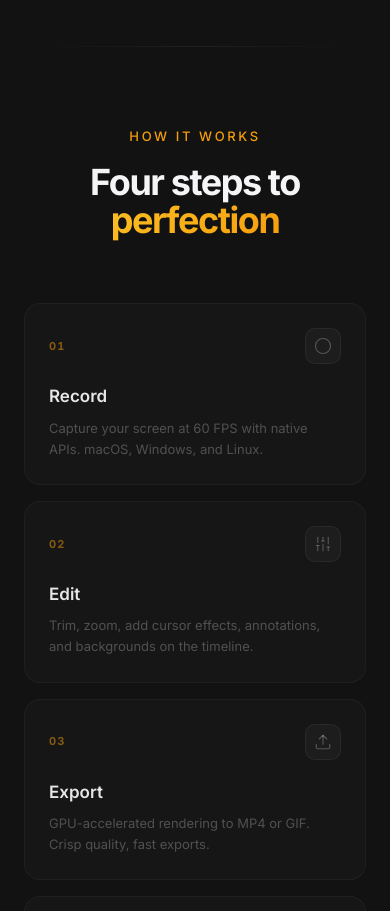
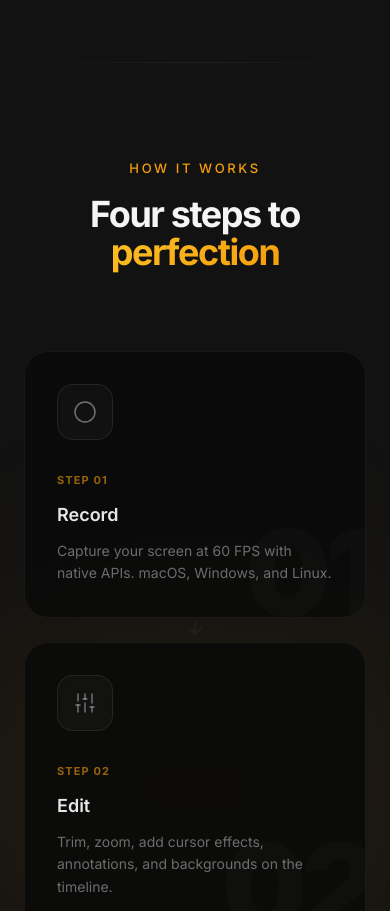
Before and after one commit to Jahirsheikh12/screen-mint, a React (Vite) app in the folder website/: page / in a window 390 px wide. Shown: the part 6380-7291 px from the top of the page. Built offline with nearby package versions, Linux system fonts and the light colour scheme.

Commit message:
refactor: update WorkflowSection component

```diff
--- a/website/src/components/WorkflowSection.tsx
+++ b/website/src/components/WorkflowSection.tsx
@@ -2,7 +2,6 @@ import gsap from "gsap";
 import { Circle, Send, Sliders, Upload } from "lucide-react";
 import { useEffect, useRef } from "react";
 import { prefersReducedMotion } from "../hooks/useGSAP";
-import { Card } from "./ui/card";
 
 const steps = [
 	{
@@ -70,60 +69,67 @@ export function WorkflowSection() {
 	}, []);
 
 	return (
-		<section ref={sectionRef} id="how-it-works" className="relative py-20 md:py-28 px-6">
-			<div className="section-divider max-w-6xl mx-auto mb-20" />
+		<section ref={sectionRef} id="how-it-works" className="relative py-24 md:py-32 px-6 overflow-hidden">
+			{/* Ambient Background Glow */}
+			<div className="absolute top-1/2 left-1/2 -translate-x-1/2 -translate-y-1/2 w-[600px] h-[400px] bg-amber-500/5 blur-[100px] rounded-full pointer-events-none"></div>
 
-			<div className="max-w-5xl mx-auto">
+			<div className="section-divider max-w-6xl mx-auto mb-24 relative z-10" />
+
+			<div className="max-w-6xl mx-auto relative z-10">
 				{/* Heading */}
-				<div className="wf-head text-center mb-16">
+				<div className="wf-head text-center mb-20">
 					<p className="section-eyebrow mb-4">How it works</p>
 					<h2 className="section-headline">
 						Four steps to <span className="text-gradient">perfection</span>
 					</h2>
 				</div>
 
-				{/* Steps */}
-				<div className="wf-steps grid grid-cols-1 sm:grid-cols-2 lg:grid-cols-4 gap-4">
+				{/* Steps Container */}
+				<div className="wf-steps relative">
+					{/* Connecting Beam (Desktop only) */}
+					<div className="hidden lg:block absolute top-1/2 left-[10%] w-[80%] h-[1px] -translate-y-1/2 z-0 bg-gradient-to-r from-transparent via-white/10 to-transparent">
+						<div className="absolute top-0 left-[20%] w-[60%] h-full bg-gradient-to-r from-transparent via-amber-500/20 to-transparent animate-pulse"></div>
+					</div>
+
+					<div className="grid grid-cols-1 sm:grid-cols-2 lg:grid-cols-4 gap-6 lg:gap-8 relative z-10">
 						{steps.map((step, i) => {
 							const Icon = step.icon;
 							return (
-							<div key={step.number} className="wf-step group relative">
-								<Card className="wf-card shadow-none text-inherit">
-									{/* Number + icon row */}
-									<div className="flex items-center justify-between mb-5">
-										<span className="wf-number">{step.number}</span>
-										<div className="wf-icon">
-											<Icon
-												className="w-[18px] h-[18px] text-white/25 group-hover:text-brand-400 transition-colors duration-400"
-												strokeWidth={1.5}
-											/>
+								<div key={step.number} className="wf-step group relative h-full">
+									{/* Hover Glow Behind Card */}
+									<div className="absolute -inset-0.5 bg-gradient-to-br from-amber-500/20 to-orange-600/0 rounded-[1.75rem] blur-xl opacity-0 group-hover:opacity-100 transition-opacity duration-700 pointer-events-none"></div>
+
+									<div className="relative h-full p-8 rounded-[1.5rem] bg-[#0a0a0a]/90 border border-white/[0.06] backdrop-blur-xl transition-all duration-500 group-hover:bg-[#0f0f0f]/90 group-hover:border-amber-500/30 group-hover:-translate-y-2 group-hover:shadow-[0_20px_40px_-15px_rgba(245,158,11,0.15)] overflow-hidden flex flex-col">
+
+										{/* Background Watermark Number */}
+										<div className="absolute -bottom-4 -right-2 text-[120px] font-black tracking-tighter text-white/[0.02] group-hover:text-amber-500/[0.04] transition-colors duration-700 pointer-events-none select-none leading-none">
+											{step.number}
+										</div>
+
+										{/* Icon Dock */}
+										<div className="w-14 h-14 mb-8 rounded-[1rem] bg-white/[0.03] border border-white/[0.08] flex items-center justify-center text-white/40 group-hover:text-amber-500 group-hover:scale-110 group-hover:bg-amber-500/10 group-hover:border-amber-500/30 transition-all duration-500 shadow-inner relative z-10">
+											<Icon className="w-6 h-6 stroke-[1.5]" />
+										</div>
+
+										{/* Content */}
+										<div className="relative z-10 flex-1 flex flex-col">
+											<div className="flex items-center gap-3 mb-3">
+												<span className="text-[11px] font-bold tracking-widest text-amber-500/60 uppercase group-hover:text-amber-500 transition-colors duration-300">Step {step.number}</span>
+											</div>
+											<h3 className="text-[18px] font-semibold text-white/90 mb-3 group-hover:text-white transition-colors duration-300">
+												{step.title}
+											</h3>
+											<p className="text-[14px] leading-relaxed text-white/40 group-hover:text-white/60 transition-colors duration-500">
+												{step.description}
+											</p>
 										</div>
 									</div>
 
-									{/* Title */}
-									<h3 className="text-[17px] font-semibold text-white/90 mb-2 group-hover:text-white transition-colors duration-300">
-										{step.title}
-									</h3>
-
-									{/* Description */}
-									<p className="text-[13px] leading-relaxed text-white/25 group-hover:text-white/35 transition-colors duration-400">
-										{step.description}
-									</p>
-								</Card>
-
-								{/* Arrow connector (hidden on last + mobile) */}
+									{/* Mobile Connector Arrow */}
 									{i < steps.length - 1 && (
-									<div className="hidden lg:flex absolute -right-[10px] top-1/2 -translate-y-1/2 z-10 text-white/[0.08]">
-										<svg
-											width="16"
-											height="16"
-											viewBox="0 0 16 16"
-											fill="none"
-											stroke="currentColor"
-											strokeWidth="1.5"
-											strokeLinecap="round"
-										>
-											<path d="M5 3l5 5-5 5" />
+										<div className="sm:hidden absolute -bottom-5 left-1/2 -translate-x-1/2 z-0 text-white/[0.08] animate-pulse">
+											<svg width="20" height="20" viewBox="0 0 24 24" fill="none" stroke="currentColor" strokeWidth="2" strokeLinecap="round" strokeLinejoin="round">
+												<path d="M12 5v14M19 12l-7 7-7-7"/>
 											</svg>
 										</div>
 									)}
@@ -132,6 +138,7 @@ export function WorkflowSection() {
 						})}
 					</div>
 				</div>
+			</div>
 		</section>
 	);
 }
```
Lines whose indentation alone changed are shown as unchanged.
